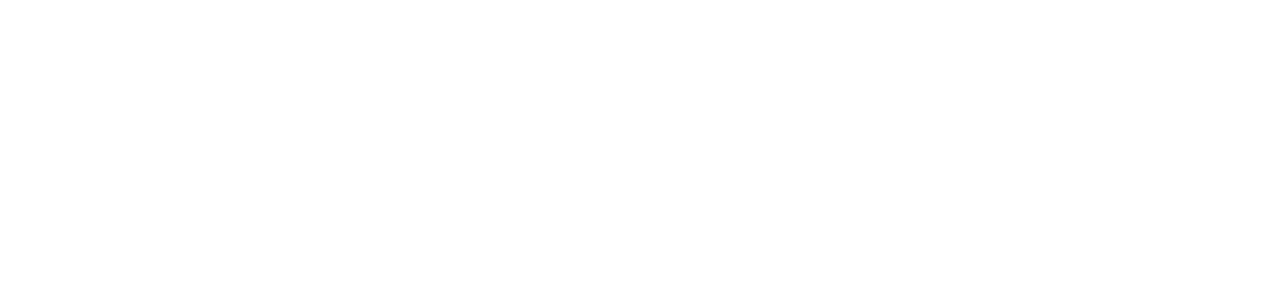
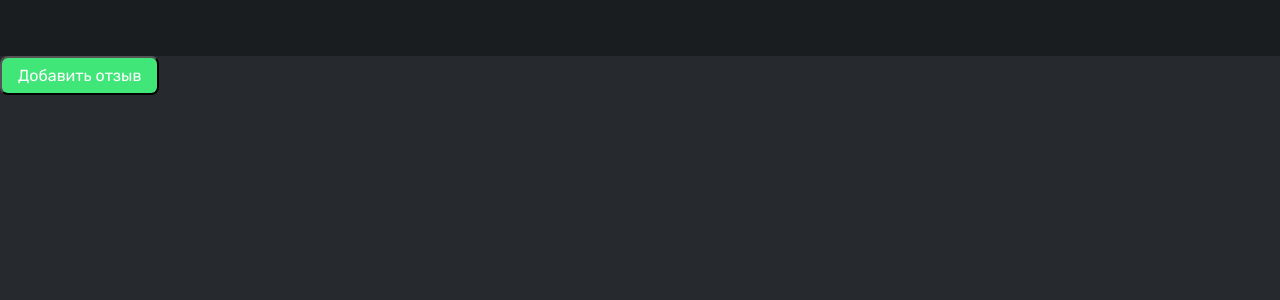
Before and after one commit to SourKingdom/limonKR, a SvelteKit app: page / in a window 1280 px wide. Shown: the top 300 px of the page. Built offline with nearby package versions, Linux system fonts and the light colour scheme.

Commit message:
global styles changes, ui changes

```diff
--- a/package.json
+++ b/package.json
@@ -13,8 +13,10 @@
 		"@sveltejs/adapter-auto": "^3.0.0",
 		"@sveltejs/kit": "^2.0.0",
 		"@sveltejs/vite-plugin-svelte": "^3.0.0",
+		"sass": "^1.72.0",
 		"svelte": "^4.2.7",
 		"svelte-check": "^3.6.0",
+		"svelte-preprocess": "^5.1.3",
 		"tslib": "^2.4.1",
 		"typescript": "^5.0.0",
 		"vite": "^5.0.3"
--- a/src/app.html
+++ b/src/app.html
@@ -7,6 +7,6 @@
 		%sveltekit.head%
 	</head>
 	<body data-sveltekit-preload-data="hover">
-		<div style="display: contents">%sveltekit.body%</div>
+		<div style="display:block; height: 100vh;">%sveltekit.body%</div>
 	</body>
 </html>
--- /dev/null
+++ b/src/lib/components/ui/ButtonWIthElemt.svelte
@@ -0,0 +1,17 @@
+<script>
+
+</script>
+
+
+<button on:click>
+    <slot></slot>
+</button>
+
+<style lang="scss">
+    @import '../../../styles.scss';
+    button {
+        background-color:$Primary;
+        padding: 0.5rem 1rem;
+        border-radius: 8px;
+    }
+</style>
--- /dev/null
+++ b/src/routes/+layout.svelte
@@ -0,0 +1,53 @@
+<script lang="ts">
+
+</script>
+
+<style lang="scss">
+@import url('https://fonts.googleapis.com/css2?family=Rubik:wght@400..800&display=swap');
+    @import '../styles.scss';
+    .main{
+        width: 100%;
+        height: 100%;
+        display: flex;
+        flex-direction: column;
+        background-color:$Gray;
+
+
+    }
+    :global(body) {
+        width: 100%;
+        height: 100%;
+        min-height: 100vh;
+        padding: 0;
+        margin: 0;
+    }
+    :global(*) {
+        color: $White;
+        font-size:1rem;
+        padding: 0;
+        margin: 0;
+        box-sizing: border-box;
+        font-family: "Rubik", sans-serif;
+        font-weight: 400;
+    }
+
+    header{
+        height: 60px;
+        width: 100%;
+        background-color: $Black;
+    }
+    .wrapper{
+        max-width: 1350px;
+        width: 100%;
+        height: 100%;
+        margin: 0 auto;
+    }
+</style>
+
+<div class="main">
+    <header>
+    </header>
+    <div class="wrapper">
+        <slot></slot>
+    </div>
+</div>
--- a/src/routes/+page.svelte
+++ b/src/routes/+page.svelte
@@ -1,4 +1,10 @@
+<script lang="ts">
+    import ButtonWIthElemt from "$lib/components/ui/ButtonWIthElemt.svelte";
 
-<script>
-    console.log(12);
 </script>
+
+<div class="">
+    <ButtonWIthElemt on:click={()=>console.log("Clicked")}>
+        <h1 >Добавить отзыв</h1>
+    </ButtonWIthElemt>
+</div>
--- /dev/null
+++ b/src/styles.scss
@@ -0,0 +1,5 @@
+$Primary:#41E679;
+$Secondary:#FF5555;
+$Gray:#262A2F;
+$Black:#191D1F;
+$White:#FFFFFF
```
Also changed, not shown: 1 other file (tests, documents, lock files or other folders).
